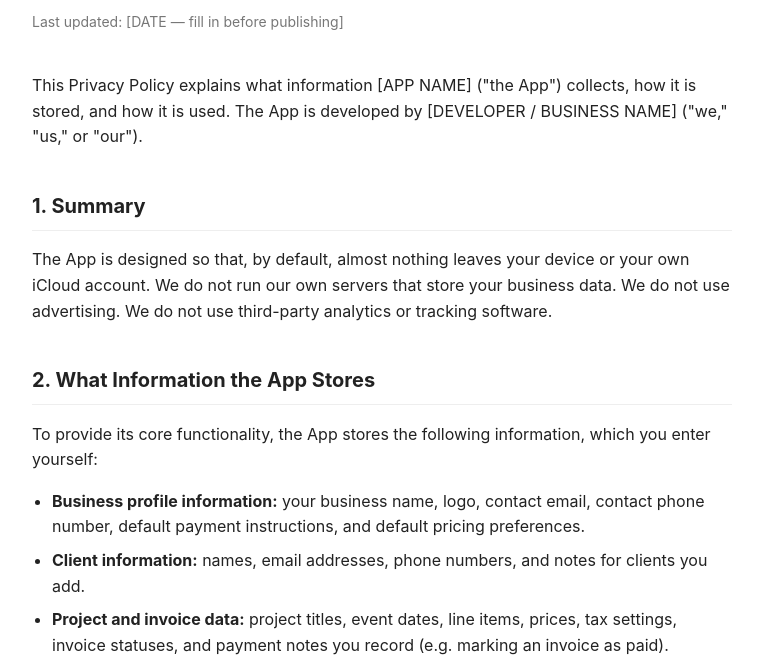
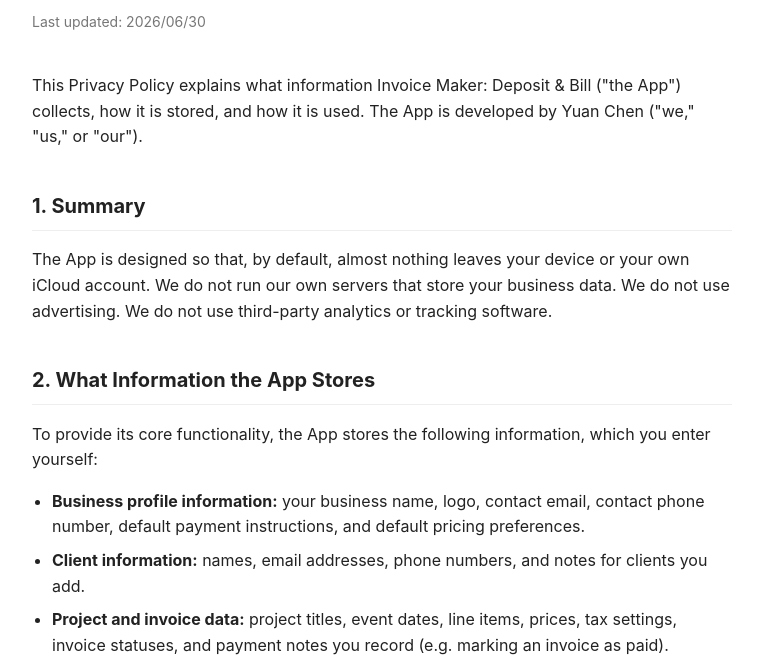
Before and after one commit to himekochen/invoicemaker-privacy, a plain HTML site: page privacy-policy.html in a window 1280 px wide. Shown: the part 107-770 px from the top of the page, without its empty margins (258-1018 px from the left). Drawn offline with Linux system fonts and the light colour scheme.

Commit message:
Update privacy-policy.html

```diff
--- a/privacy-policy.html
+++ b/privacy-policy.html
@@ -34,9 +34,9 @@
 <body>
 
 <h1>Privacy Policy</h1>
-<p class="updated">Last updated: [DATE — fill in before publishing]</p>
+<p class="updated">Last updated: 2026/06/30</p>
 
-<p>This Privacy Policy explains what information [APP NAME] ("the App") collects, how it is stored, and how it is used. The App is developed by [DEVELOPER / BUSINESS NAME] ("we," "us," or "our").</p>
+<p>This Privacy Policy explains what information Invoice Maker: Deposit & Bill ("the App") collects, how it is stored, and how it is used. The App is developed by Yuan Chen ("we," "us," or "our").</p>
 
 <h2>1. Summary</h2>
 <p>The App is designed so that, by default, almost nothing leaves your device or your own iCloud account. We do not run our own servers that store your business data. We do not use advertising. We do not use third-party analytics or tracking software.</p>
@@ -83,7 +83,7 @@
 <p>We may update this Privacy Policy from time to time, for example if we add a new feature that changes what information the App stores. We will update the "Last updated" date above when changes are made. Continued use of the App after a change constitutes acceptance of the updated policy.</p>
 
 <h2>10. Contact Us</h2>
-<p>If you have any questions about this Privacy Policy or how the App handles your information, please contact us at: <strong>[CONTACT EMAIL]</strong></p>
+<p>If you have any questions about this Privacy Policy or how the App handles your information, please contact us at: <strong>SoderbergtramaineDaniel@gmail.com</strong></p>
 
 <div class="note">
 <strong>Note:</strong> This document was drafted as a plain-language description of this specific app's actual data practices (SwiftData + CloudKit private database storage, StoreKit 2 in-app purchases, no advertising SDKs, no third-party analytics or tracking). It is provided as a practical starting point, not legal advice — Claude is not a lawyer. Before publishing, replace every bracketed placeholder below with your real details, and consider a brief review by a professional if your situation has any complexity beyond what's described here (e.g. if you later add features that collect additional data).
```
